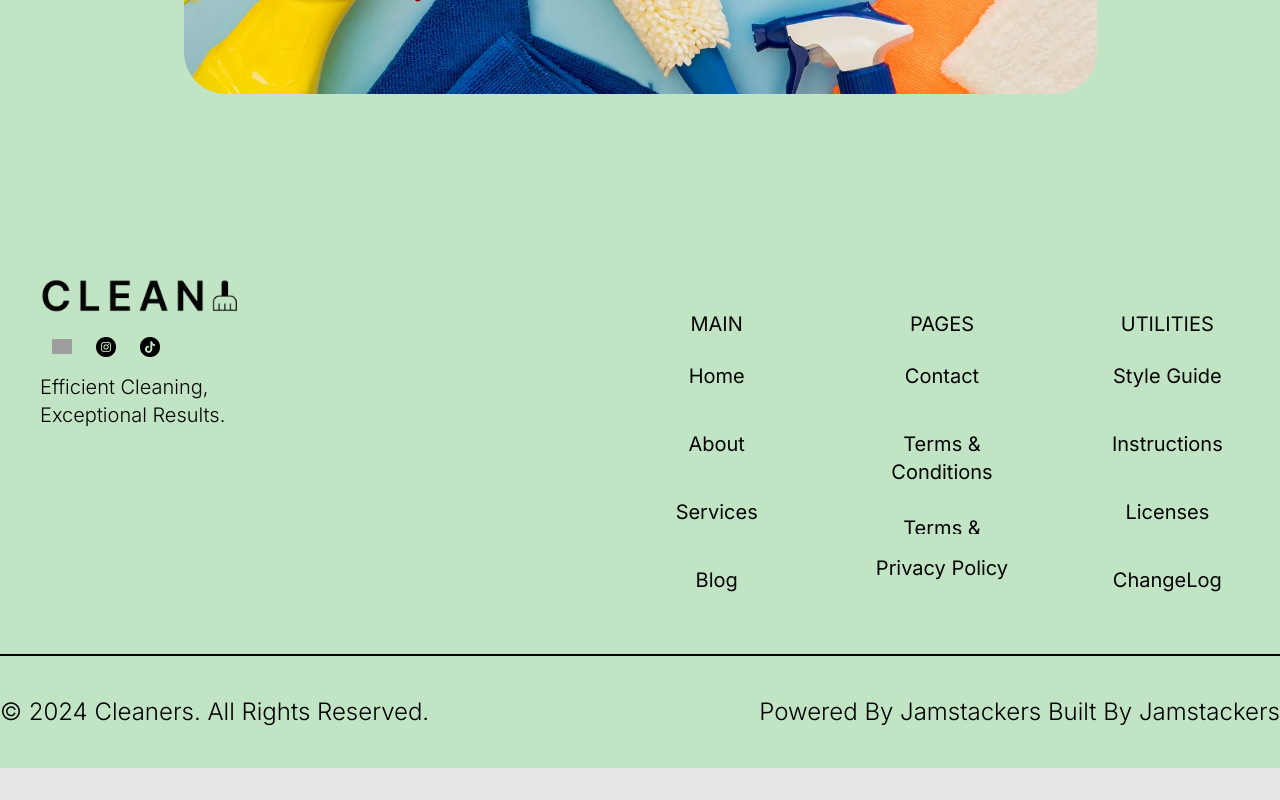
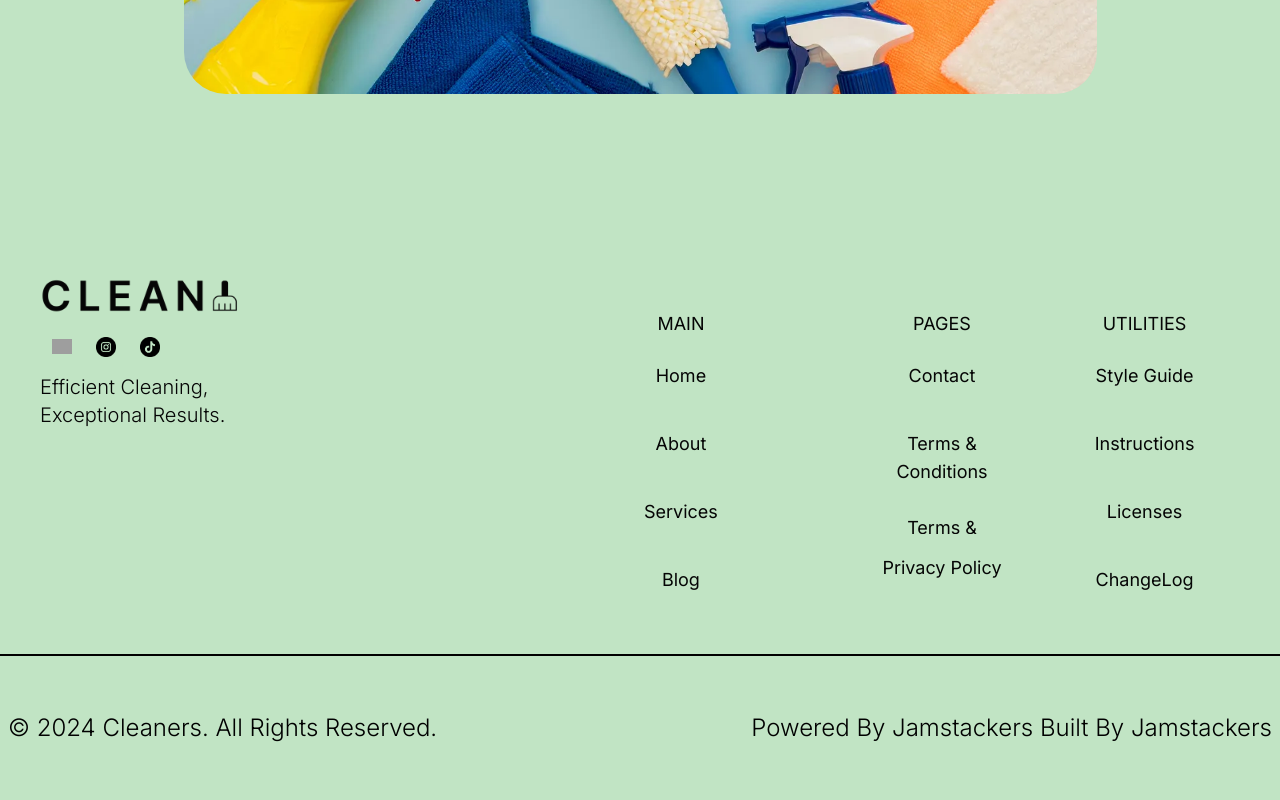
Before and after one commit to Yagya-Adh/clean, a Next.js app: page / in a window 1280 px wide. Shown: the part 10337-11137 px from the top of the page. Before the commit the page ends 11105 px from the top, so only its background shows below. Built offline with nearby package versions, Linux system fonts and the light colour scheme; grey boxes are pictures that could not be loaded.

Commit message:
footer save the changes with copyright section

```diff
--- a/app/components/footer/FooterRight.tsx
+++ b/app/components/footer/FooterRight.tsx
@@ -12,18 +12,18 @@ interface IfooterRightData {
 const data: IfooterRightData[] = footerRightData;
 const FooterRight = () => {
   return (
-    <section className="grid grid-cols-1 md:grid-cols-3 gap-x-20 text-center md:text-start  md:items-start py-10">
+    <section className="grid grid-cols-1 md:grid-cols-3 gap-x-20 text-center md:text-start md:place-items-start py-10">
       {data?.slice(0, 3).map((list) => (
         <div key={list.id}>
-          <h3 className="text-clean-black-10 text-xl text-center font-normal font-inter mb-1">
+          <h3 className="text-clean-black-10 text-lg text-center font-normal font-inter mb-1">
             {list.title}
           </h3>
           {list.innerItem?.map((inner) => (
             <h2 className="text-center overflow-hidden group" key={inner.id}>
-              <div className="translate-y-4 group-hover:-translate-y-16 ease-in-out transition-all duration-500 text-clean-black-10 text-xl font-normal font-inter p-0 my-1">
+              <div className="translate-y-4 group-hover:-translate-y-16 ease-in-out transition-all duration-500 text-clean-black-10 text-lg font-normal font-inter p-0 md:my-1">
                 {inner.item}
               </div>
-              <div className="translate-y-10 group-hover:-translate-y-4 ease-in-out transition-all duration-500 text-clean-black-10 text-xl font-normal font-inter p-0 my-1">
+              <div className="translate-y-10 group-hover:-translate-y-4 ease-in-out transition-all duration-500 text-clean-black-10 text-lg font-normal font-inter p-0 md:my-1">
                 {inner.item}
               </div>
             </h2>
--- a/app/components/section/CopyRightFooter.tsx
+++ b/app/components/section/CopyRightFooter.tsx
@@ -3,11 +3,11 @@ import React from "react";
 const CopyRightFooter = () => {
   const currentYear = new Date().getFullYear();
   return (
-    <section className="max-w-screen-3xl mx-auto w-full flex flex-col md:flex-row items-center justify-center md:justify-between border-t-2 border-t-black">
-      <p className="text-2xl py-10 font-inter font-light">
+    <section className="max-w-screen-3xl mx-auto w-full flex flex-col md:flex-row items-center justify-center md:justify-between border-t-2 border-t-black py-10">
+      <p className="md:text-2xl py-4 font-inter font-normal md:font-light text-center max-w-60 md:max-w-xl md:px-2">
         © {currentYear} Cleaners. All Rights Reserved.
       </p>
-      <p className="text-2xl py-10 font-inter font-light">
+      <p className="md:text-2xl py-4 font-inter font-normal md:font-light text-center max-w-52 md:max-w-xl md:px-2">
         Powered By{" "}
         <a href="https://wwww.jamstackers.com" target="_blank">
           Jamstackers
```
